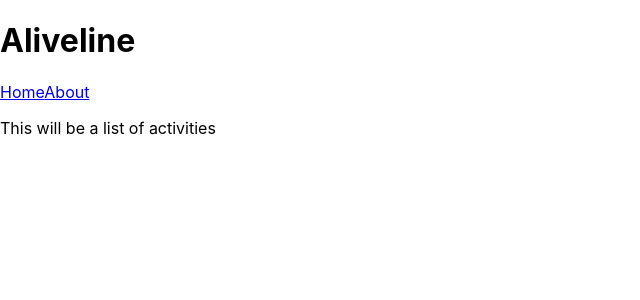
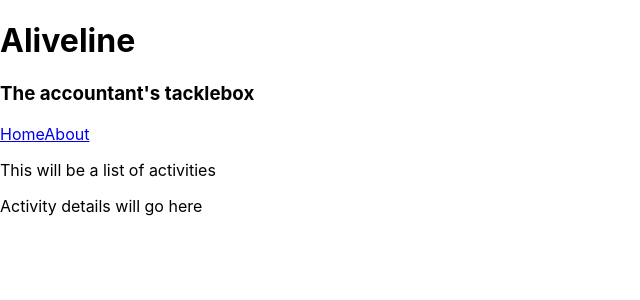
Before and after one commit to john-manack/aliveline-front, a React (Create React App) app: page / in a window 1280 px wide. Shown: the top 300 px of the page, without its empty margins (0-640 px from the left). Built offline with nearby package versions, Linux system fonts and the light colour scheme.

Commit message:
builds out basic activity components and placeholders - will be refactored later

```diff
--- a/src/App.js
+++ b/src/App.js
@@ -7,6 +7,7 @@ function App() {
     <Router>
       <div >
         <h1>Aliveline</h1>
+        <h3>The accountant's tacklebox</h3>
         <nav>
           <Link to='/'>Home</Link>
           <Link to='/about'>About</Link>
--- a/src/components/ActivitiesList.jsx
+++ b/src/components/ActivitiesList.jsx
@@ -1,8 +1,17 @@
 import React from 'react';
+import AcitityDetails from './ActivityDetails';
+import { Route, Link } from 'react-router-dom';
 
 const ActivitiesList = () => {
     return(
-        <p>This will be a list of activities</p>
+        <>
+            <Route>
+                <p>This will be a list of activities</p>
+            </Route>
+            <Route>
+                <AcitityDetails />
+            </Route>
+        </>
     )
 }
 
```
